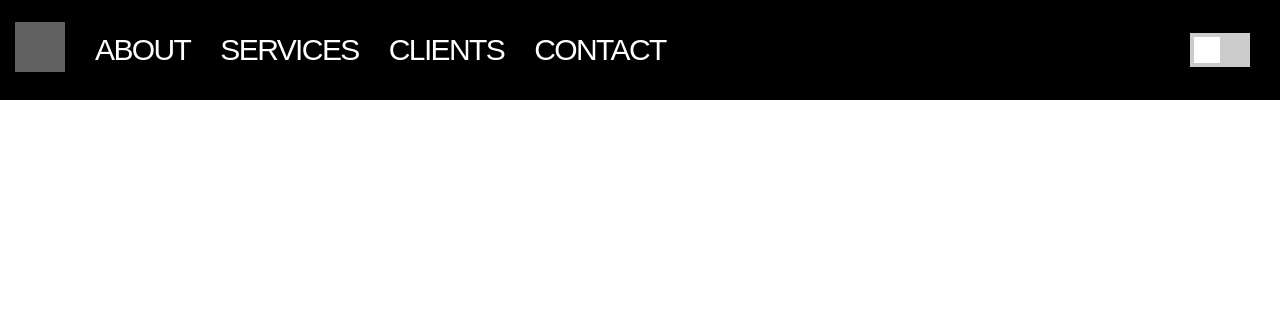
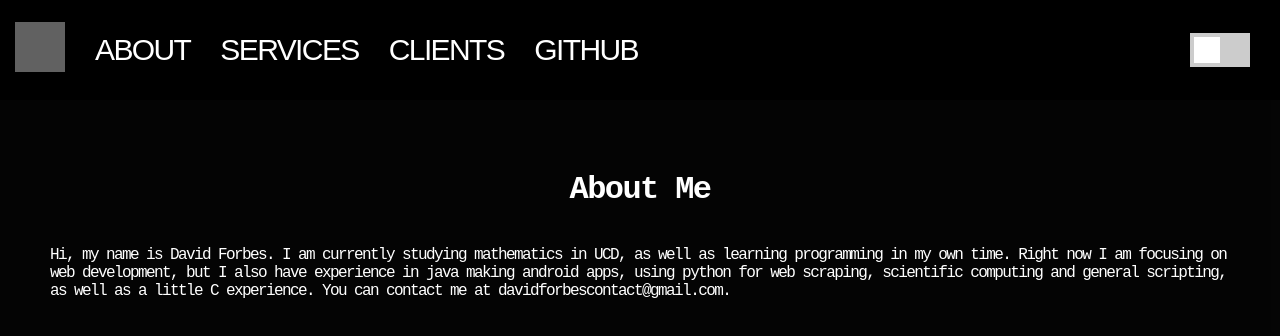
Before and after one commit to david-forbes/personalwebsite, a React (Create React App) app: page /about in a window 1280 px wide. Shown: the top 336 px of the page. Built offline with nearby package versions, Linux system fonts and the light colour scheme; grey boxes are pictures that could not be loaded.

Commit message:
add dark/light mode cookies

```diff
--- /dev/null
+++ b/src/About.js
@@ -0,0 +1,34 @@
+
+
+import render from '@testing-library/react';
+import Overview from "./components/Overview";
+import React, { Component } from "react";
+import uniqid from "uniqid";
+import styles from './style.css';
+import ReactDOM from 'react';
+import { useState } from 'react';
+import Cookies from 'universal-cookie';
+
+class About extends Component{
+
+    render(){
+        return(
+            <div className='aboutPage'>
+
+                <h1>
+                    About Me
+                </h1>
+                <p>
+                Hi, my name is David Forbes. I am currently studying mathematics in UCD, as well as learning
+                programming in my own time. Right now I am focusing on web development, but I also have experience in
+                java making android apps, using python for web scraping, scientific computing and general scripting,
+                as well as a little C experience. You can contact me at davidforbescontact@gmail.com.
+
+                </p>
+            </div>
+        );
+
+    }
+
+}
+export default About;
--- a/src/RouteSwitch.js
+++ b/src/RouteSwitch.js
@@ -1,6 +1,7 @@
 import { BrowserRouter, Routes, Route } from "react-router-dom";
 import App from "./App";
 import Profile from "./Profile";
+import About from "./About";
 
 const RouteSwitch = () => {
   return (
@@ -8,6 +9,7 @@ const RouteSwitch = () => {
       <Routes>
         <Route path="/" element={<App />} />
         <Route path="/profile" element={<Profile />} />
+        <Route path="/about" element={<About />}/>
       </Routes>
     </BrowserRouter>
   );
--- a/src/index.js
+++ b/src/index.js
@@ -1,6 +1,7 @@
 import React, { Component }  from 'react';
 import ReactDOM from 'react-dom';
 import { createRoot } from 'react-dom/client';
+import Cookies from 'universal-cookie';
 import RouteSwitch from "./RouteSwitch";
 import App from './App';
 import styles from './style.css';
@@ -16,9 +17,23 @@ class Index extends Component {
     const container = document.getElementById('root');
     let root =container;
     this.handleChange=this.handleChange.bind(this);
+    const cookies = new Cookies();
+    console.log(cookies.get("lightMode"));
+    if (cookies.get("lightMode")=="true"){
+      this.state={
+        isChecked:true
+      }
+      const container = document.getElementById('root');
+    let root =container;
+    this.lightMode(root);
+    console.log("worked");
+    }else{
+
     this.state={
-      isChecked:"false"
-    }
+      isChecked:false
+
+    }}
+
 
   }
   lightMode(root){
@@ -46,14 +61,17 @@ class Index extends Component {
 
     const container = document.getElementById('root');
     let root =container;
-
-    if(this.state.isChecked){
+    console.log(this.state.isChecked)
+    const cookies = new Cookies();
+    if(!this.state.isChecked){
       this.lightMode(root)
 
+      cookies.set('lightMode', true, {secure: true, sameSite: 'none'});
 
   }
     else{
       this.darkMode(root)
+      cookies.set('lightMode', false, {secure: true, sameSite: 'none'});
 
     }
 
@@ -64,15 +82,15 @@ class Index extends Component {
     render(){
       return(
 <header className = "topnav">
-        <a href="#"><img className = "img1" src="https://cdn4.iconfinder.com/data/icons/software-line/32/software-line-02-512.png"></img></a>
-        <a href="#">ABOUT</a>
+        <a href="/"><img className = "img1" src="https://cdn4.iconfinder.com/data/icons/software-line/32/software-line-02-512.png"></img></a>
+        <a href="/about">ABOUT</a>
   <a href="/profile">SERVICES</a>
   <a href="#">CLIENTS</a>
-  <a href="#">CONTACT</a>
+  <a href="https://www.github.com/david-forbes">GITHUB</a>
   <label className="switch" id="sw">
-  <input type="checkbox"
+  <input type="checkbox" id="checkbox" className='checkbox'
 
-  checked={this.isChecked}
+  checked={this.state.isChecked}
   onChange={this.handleChange}
 
   >
@@ -93,26 +111,7 @@ root.render(
 
 
   <div>
-    {/*
-        <header className = "topnav">
-        <a href="#"><img className = "img1" src="https://cdn4.iconfinder.com/data/icons/software-line/32/software-line-02-512.png"></img></a>
-        <a href="#">ABOUT</a>
-  <a href="/profile">SERVICES</a>
-  <a href="#">CLIENTS</a>
-  <a href="#">CONTACT</a>
-  <label className="switch" id="sw">
-  <input type="checkbox"
 
-  checked={Index.isChecked}
-  onChange={Index.handleChange}
-
-  >
-  </input>
-
-  <span className="slider"></span>
-</label>
-          </header>
-*/    }
   <Index/>
   <React.StrictMode>
     <RouteSwitch />
--- a/src/style.css
+++ b/src/style.css
@@ -26,6 +26,21 @@
 
 
 }
+.aboutPage{
+  font-family: 'Courier New', Courier, monospace;
+  padding:50px;
+  display: flex;
+  flex-direction: column;
+  align-items: center;
+  position:absolute;
+  top:100px;
+  left:0px;
+  right:0px;
+  bottom:0px;
+  color:var(--highlight);
+  background-color: var(--main-color);
+  opacity: 0.98;
+}
 .topnav{
     position:absolute;
     background-color: var(--main-color);
@@ -38,6 +53,7 @@
 
     display:flex;
     align-items: center;
+
 
 }
 .topnav a{
@@ -239,7 +255,7 @@ color:var(--highlight)
 }
 .boxo:hover{
   transition:background-color 0.25s ease-out ;
-  border-color: #2196F3;
+  border-color: #6f777e;
 
 
 }
```
